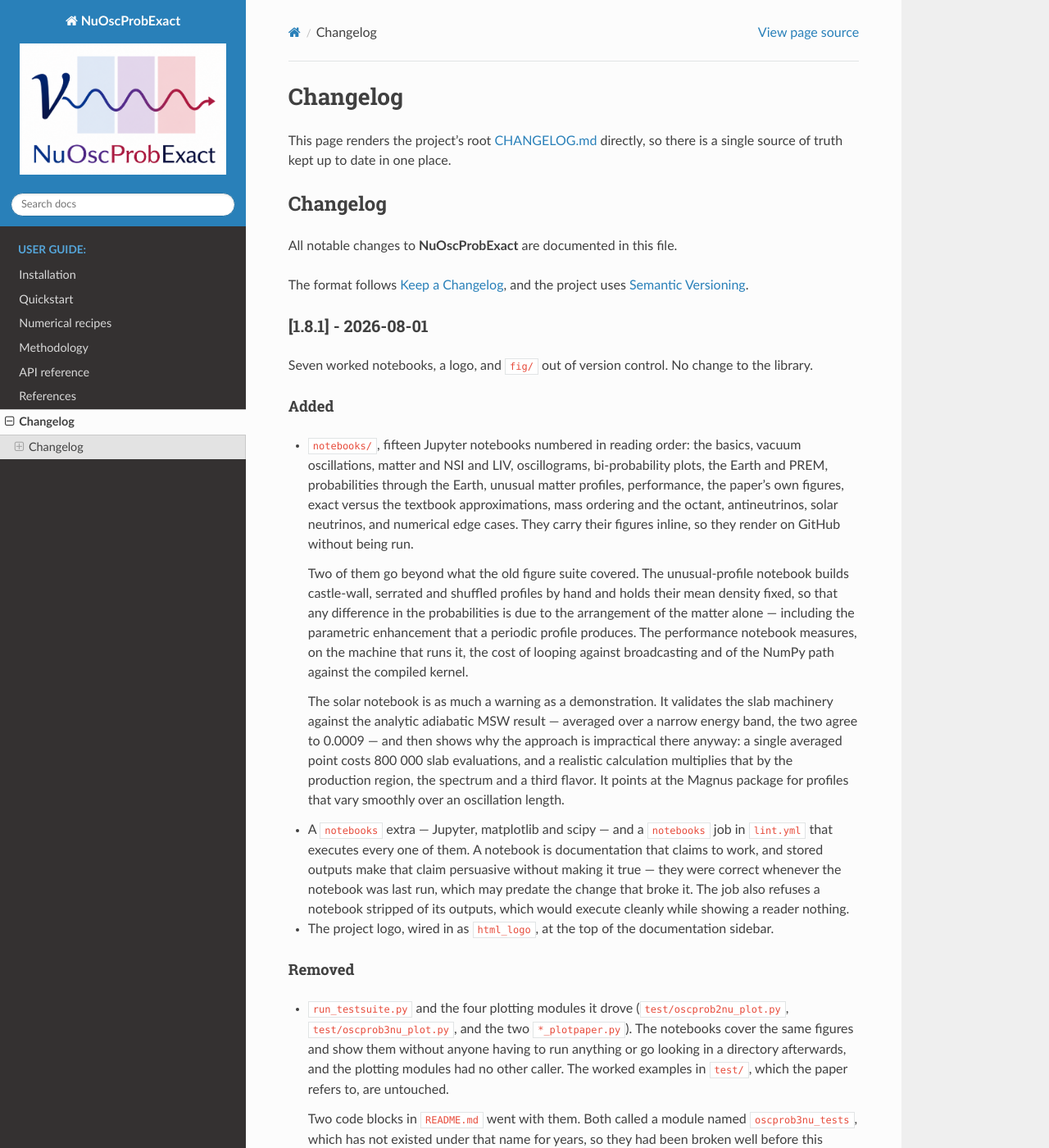
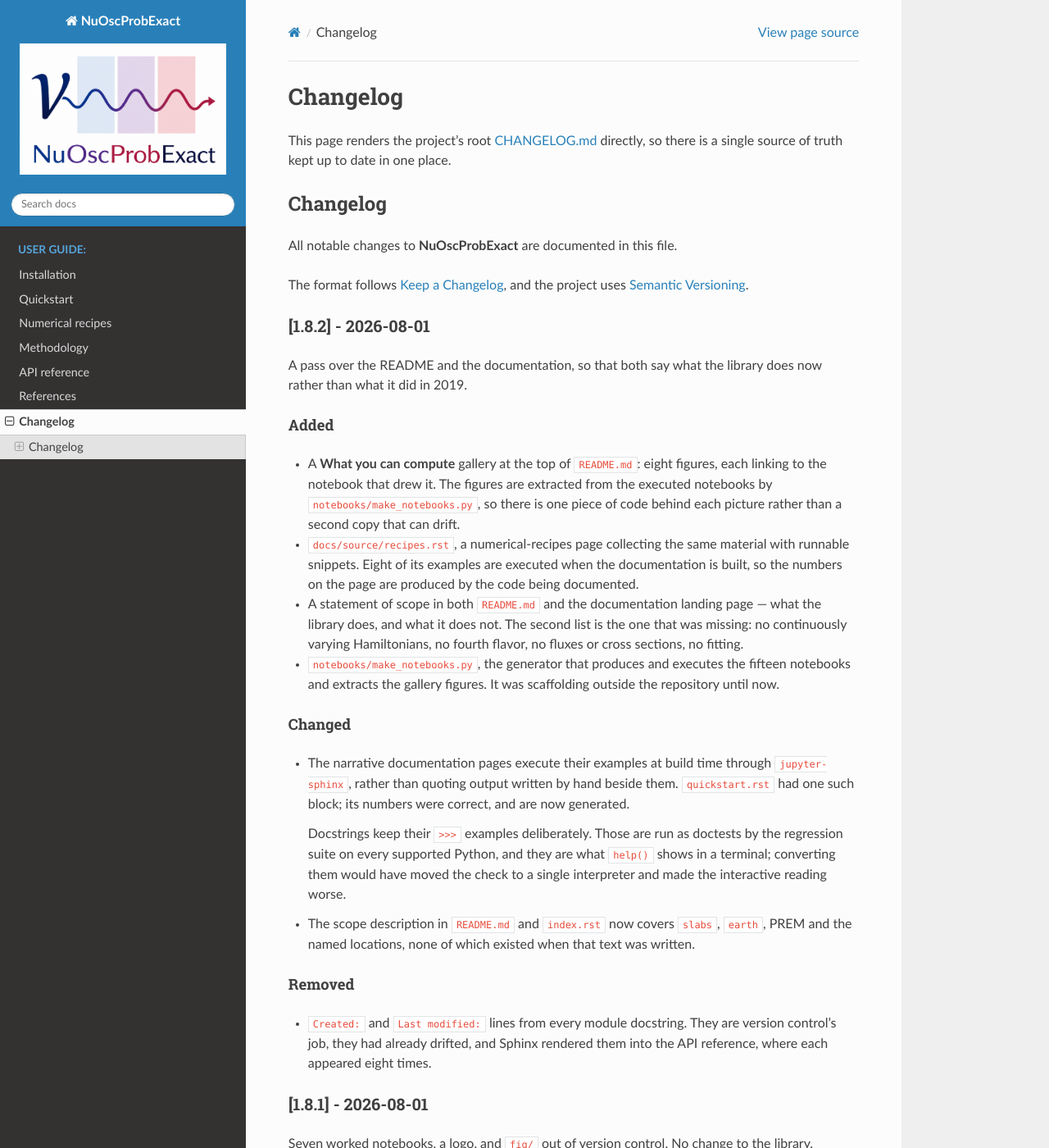
Before and after one commit to mbustama/NuOscProbExact, a Sphinx documentation site: the page built from docs/source/changelog.rst, in a window 1280 px wide and 1400 px high. Shown: the whole window at 82% size. Built offline with Sphinx 7.4.7 and the Read the Docs theme 3.1.0, drawn with Linux system fonts in a browser that asks for light colours.

Commit message:
Release 1.8.2
Records the README and documentation pass in the changelog and bumps the
version in pyproject.toml and docs/source/conf.py.

A patch release, per the standing preference that only the patch number
moves unless asked otherwise. Nothing in `src/` changed except the
removal of the `Created:` and `Last modified:` docstring lines, which
alter no behaviour.

Changelog headings checked for completeness before committing: eleven
versions, in order.

```diff
--- a/CHANGELOG.md
+++ b/CHANGELOG.md
@@ -4,6 +4,54 @@ All notable changes to **NuOscProbExact** are documented in this file.
 
 The format follows [Keep a Changelog](https://keepachangelog.com/en/1.1.0/),
 and the project uses [Semantic Versioning](https://semver.org/).
+
+## [1.8.2] - 2026-08-01
+
+A pass over the README and the documentation, so that both say what the
+library does now rather than what it did in 2019.
+
+### Added
+
+- A **What you can compute** gallery at the top of `README.md`: eight figures,
+  each linking to the notebook that drew it.  The figures are extracted from
+  the executed notebooks by `notebooks/make_notebooks.py`, so there is one
+  piece of code behind each picture rather than a second copy that can drift.
+
+- `docs/source/recipes.rst`, a numerical-recipes page collecting the same
+  material with runnable snippets.  Eight of its examples are executed when the
+  documentation is built, so the numbers on the page are produced by the code
+  being documented.
+
+- A statement of scope in both `README.md` and the documentation landing page —
+  what the library does, and what it does not.  The second list is the one that
+  was missing: no continuously varying Hamiltonians, no fourth flavor, no
+  fluxes or cross sections, no fitting.
+
+- `notebooks/make_notebooks.py`, the generator that produces and executes the
+  fifteen notebooks and extracts the gallery figures.  It was scaffolding
+  outside the repository until now.
+
+### Changed
+
+- The narrative documentation pages execute their examples at build time
+  through `jupyter-sphinx`, rather than quoting output written by hand beside
+  them.  `quickstart.rst` had one such block; its numbers were correct, and are
+  now generated.
+
+  Docstrings keep their `>>>` examples deliberately.  Those are run as doctests
+  by the regression suite on every supported Python, and they are what `help()`
+  shows in a terminal; converting them would have moved the check to a single
+  interpreter and made the interactive reading worse.
+
+- The scope description in `README.md` and `index.rst` now covers `slabs`,
+  `earth`, PREM and the named locations, none of which existed when that text
+  was written.
+
+### Removed
+
+- `Created:` and `Last modified:` lines from every module docstring.  They are
+  version control's job, they had already drifted, and Sphinx rendered them
+  into the API reference, where each appeared eight times.
 
 ## [1.8.1] - 2026-08-01
 
--- a/docs/source/conf.py
+++ b/docs/source/conf.py
@@ -23,7 +23,7 @@ sys.path.insert(0, os.path.abspath('../../src'))
 project = 'NuOscProbExact'
 copyright = '2019-2026, Mauricio Bustamante'
 author = 'Mauricio Bustamante'
-release = '1.8.1'
+release = '1.8.2'
 version = '1.8'
 
 # -- General configuration ---------------------------------------------------
@@ -37,6 +37,7 @@ extensions = [
     'sphinx_copybutton',        # Copy-to-clipboard button on code blocks
     'sphinxcontrib.bibtex',     # References page (refs.bib)
     'myst_parser',              # Lets changelog.rst .. include:: CHANGELOG.md
+    'jupyter_sphinx',           # Runs the narrative examples at build time
 ]
 
 # numpydoc would otherwise try to document the members of every class it
--- a/pyproject.toml
+++ b/pyproject.toml
@@ -4,7 +4,7 @@ build-backend = "setuptools.build_meta"
 
 [project]
 name = "nuoscprobexact"
-version = "1.8.1"
+version = "1.8.2"
 description = "Exact two-flavor and three-flavor neutrino oscillation probabilities for arbitrary time-independent Hamiltonians"
 readme = "README.md"
 requires-python = ">=3.9"
```
